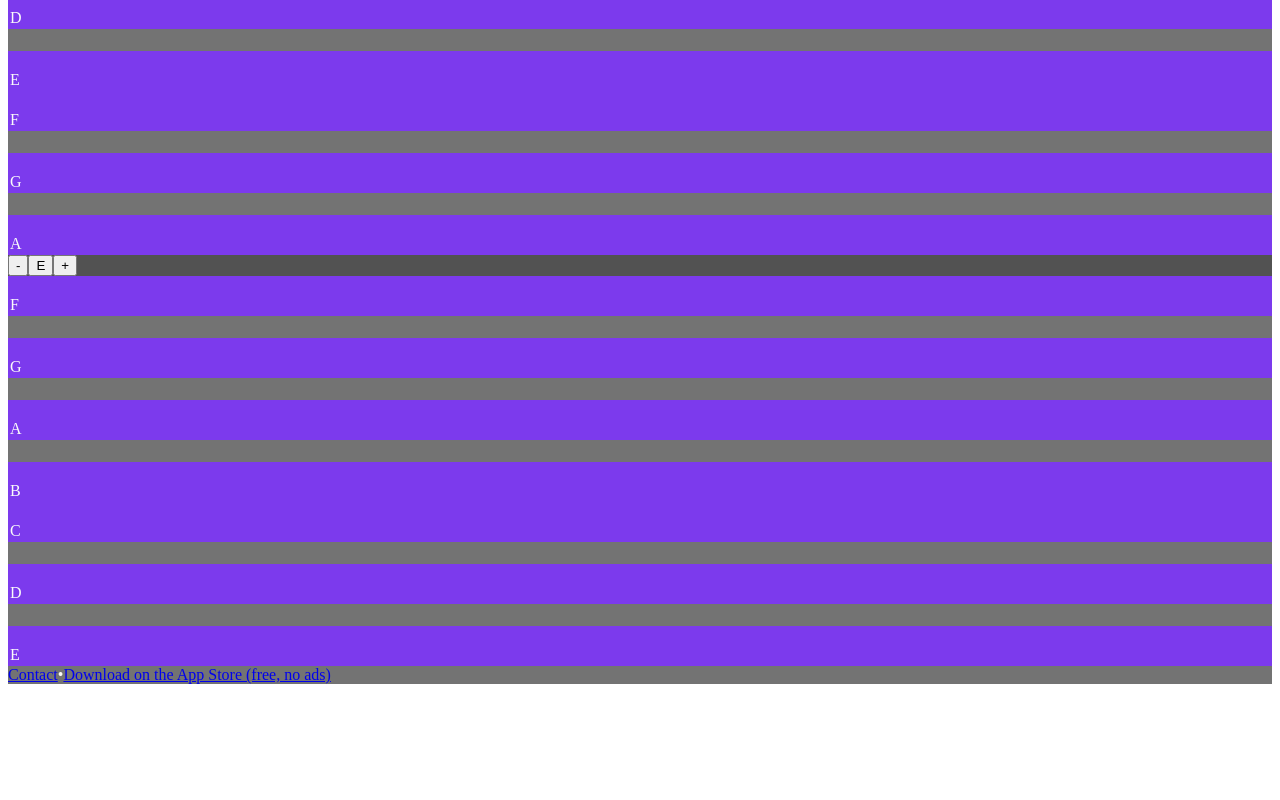
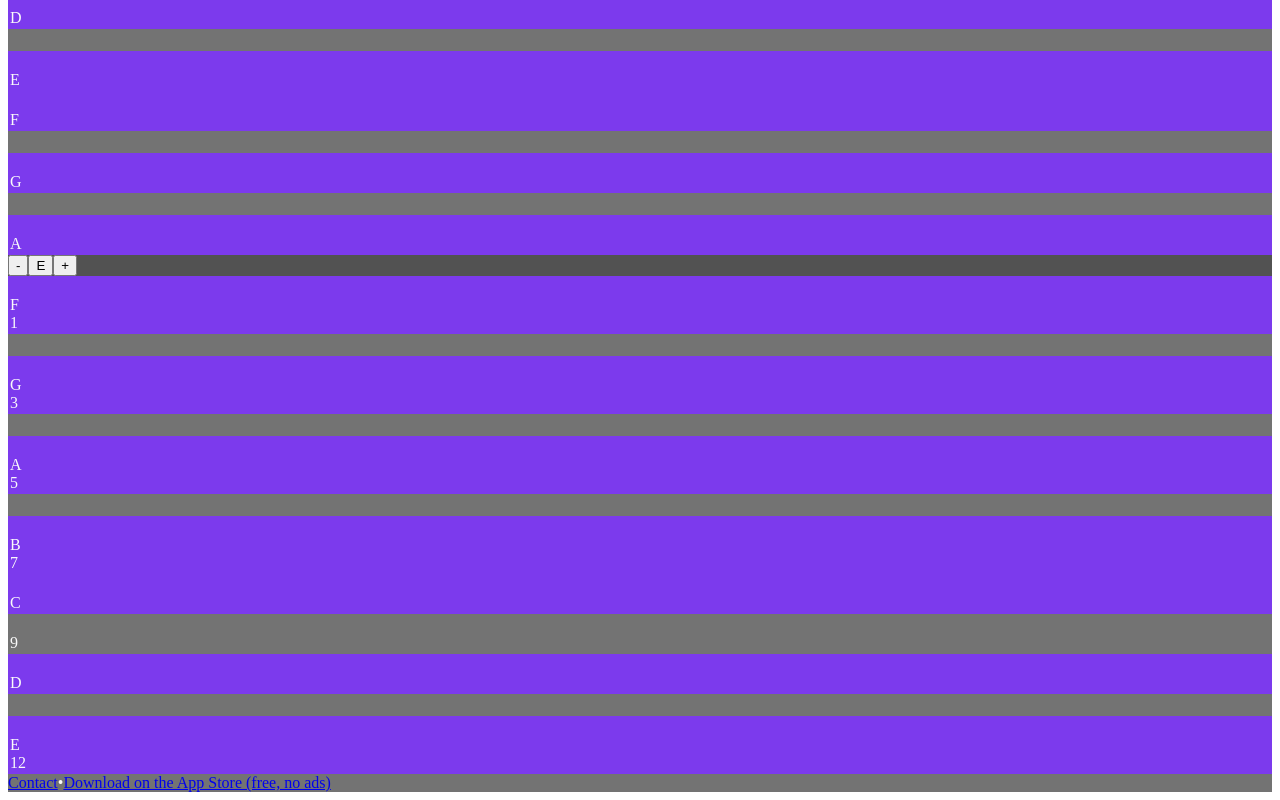
Before and after one commit to jake-carr/scalefinder-v5, a React app: page / in a window 1280 px wide. Shown: the part 2395-3195 px from the top of the page. Before the commit the page ends 3087 px from the top, so only its background shows below. Built offline with nearby package versions, Linux system fonts and the light colour scheme; the HTML template or start-up script is replaced by a standard one.

Commit message:
add fret label to bottom strings

```diff
--- a/client/src/components/display/Fret.jsx
+++ b/client/src/components/display/Fret.jsx
@@ -59,7 +59,7 @@ function Fret({
         {showOrHideDegree()}
       </div>
       <div
-        className={`pt-2 text-center text-lg`}
+        className="pt-2 text-center text-lg"
         style={{
           color: colorText(),
           opacity: currentScale.includes(note) || labelAllNotes ? 1 : 0,
@@ -67,7 +67,11 @@ function Fret({
       >
         {indexToString(note, sharps)}
       </div>
-      {/* label bottom frets */}
+      {label ? (
+        <div className="pt-3 text-center text-base" style={{ color: theme.text }}>
+          {String(label)}
+        </div>
+      ) : null}
     </div>
   )
 }
```
